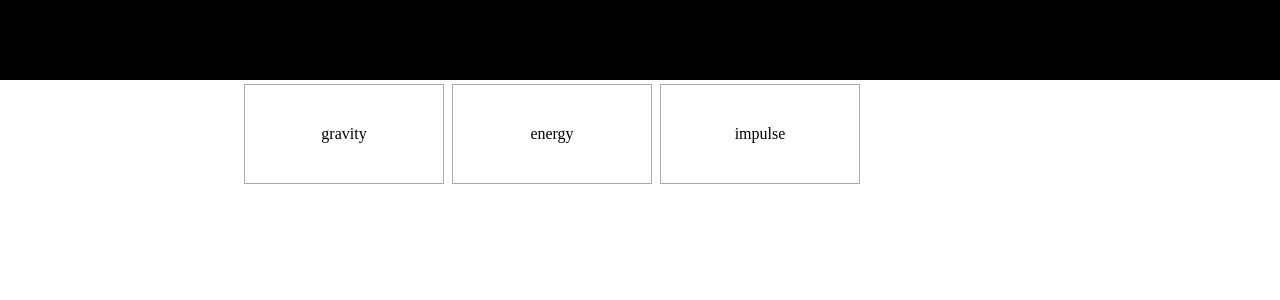
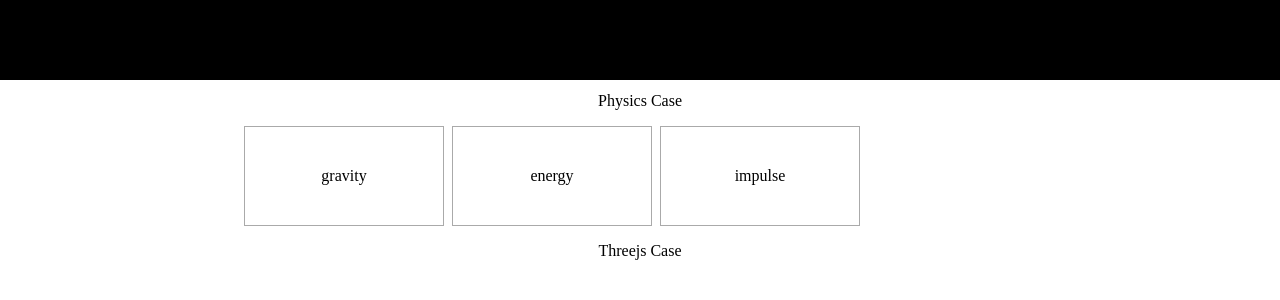
Before and after one commit to ksheyon123/physics-runner, a Next.js app: page / in a window 1280 px wide. Shown: the top 300 px of the page. Built offline with nearby package versions, Linux system fonts and the light colour scheme.

Commit message:
:sparkles:feat update navigation view

```diff
--- a/src/app/physics/potential-kinetic/page.tsx
+++ b/src/app/physics/potential-kinetic/page.tsx
@@ -148,7 +148,7 @@ const Page = () => {
         );
         const { normal } = collisionCheck(mesh, newP, [curvedPlane]);
         if (isCollided) {
-          const theta = Math.acos(normal?.x || 0 / normal?.y || 0);
+          const theta = Math.acos((normal?.x || 0) / (normal?.y || 0));
           uForce = new THREE.Vector3(
             g * Math.cos(theta),
             g * Math.sin(theta),
--- a/src/components/NavigationView/NavigationView.module.css
+++ b/src/components/NavigationView/NavigationView.module.css
@@ -1,10 +1,18 @@
+.navigation-view-container {
+  width: 100%;
+  height: 100%;
+}
+
+.title {
+  display: flex;
+  justify-content: center;
+  margin: 12px 0px;
+}
+
 .list-container {
   display: flex;
+  justify-content: center;
   align-items: center;
-  justify-content: center;
-  width: 100%;
-  height: 100%;
-  /* margin: 0px auto; */
 }
 
 .list-box {
--- a/src/components/NavigationView/NavigationView.tsx
+++ b/src/components/NavigationView/NavigationView.tsx
@@ -3,6 +3,8 @@ import { NAV_ITEMS } from "@/constants/index";
 import styles from "./NavigationView.module.css";
 export const NavigationView = () => {
   return (
+    <div className={styles["navigation-view-container"]}>
+      <div className={styles["title"]}>Physics Case</div>
       <div className={styles["list-container"]}>
         <ul className={styles["list-box"]}>
           {NAV_ITEMS.map(({ label, key, link }) => (
@@ -14,5 +16,7 @@ export const NavigationView = () => {
           ))}
         </ul>
       </div>
+      <div className={styles["title"]}>Threejs Case</div>
+    </div>
   );
 };
```
Lines whose indentation alone changed are shown as unchanged.
